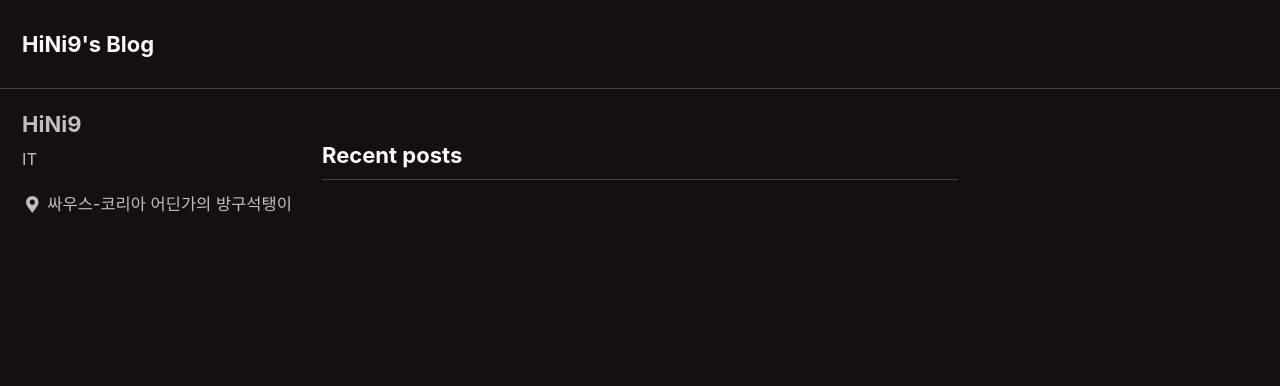
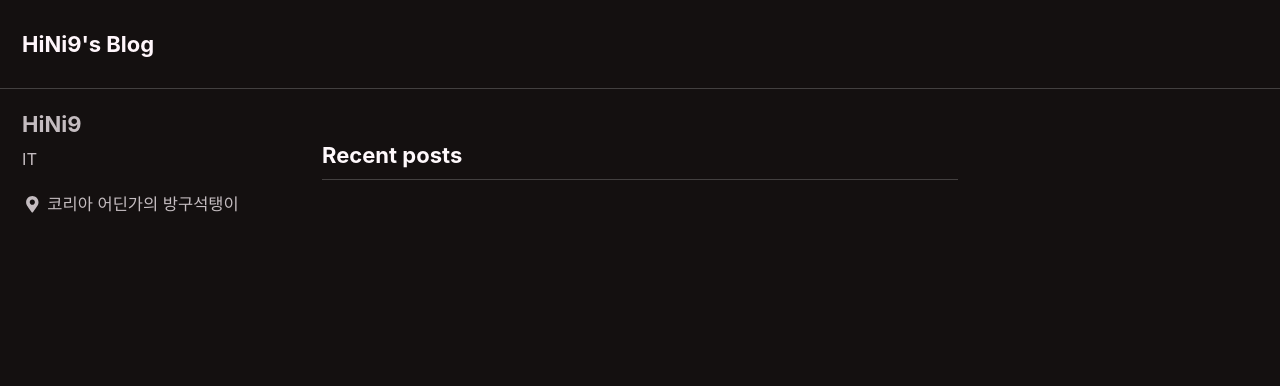
Before and after one commit to HiNi9/hini9.github.io, a Jekyll site: the page built from index.html, in a window 1280 px wide. Shown: the top 386 px of the page. Built offline with Jekyll 4.4.1, drawn with Linux system fonts in a browser that asks for light colours; cached includes are drawn as plain includes; nearby versions of some CDN libraries; the list of posts is cut into pages by our own code.

Commit message:
Update _config.yml

```diff
--- a/_config.yml
+++ b/_config.yml
@@ -106,7 +106,7 @@ author:
   name             : "HiNi9"
   avatar           : # path of avatar image, e.g. "/assets/images/bio-photo.jpg"
   bio              : "IT "
-  location         : "싸우스-코리아 어딘가의 방구석탱이"
+  location         : "코리아 어딘가의 방구석탱이"
   email            :
   links:
     - label: "Email"
```
